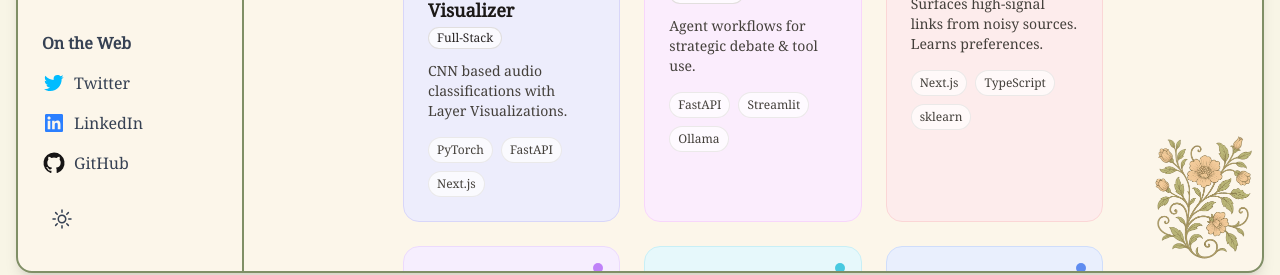
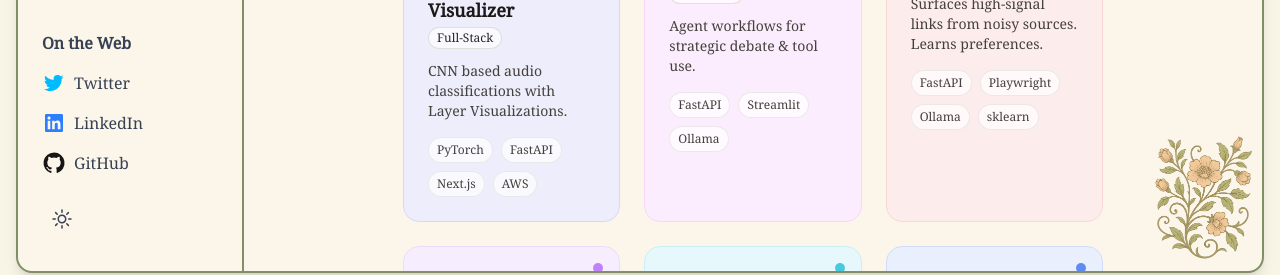
Before and after one commit to achntj/www, a Next.js app: page /projects in a window 1280 px wide. Shown: the part 447-722 px from the top of the page. Built offline with nearby package versions, Linux system fonts and the light colour scheme.

Commit message:
fix: projects stacks

```diff
--- a/app/projects/ProjectsClient.tsx
+++ b/app/projects/ProjectsClient.tsx
@@ -27,7 +27,7 @@ const projects: Project[] = [
     url: "https://cnn-audio-vis.vercel.app/",
     desc: "CNN based audio classifications with Layer Visualizations.",
     color: "#4F46E5",
-    stack: ["PyTorch", "FastAPI", "Next.js"],
+    stack: ["PyTorch", "FastAPI", "Next.js", "AWS"],
     slug: "audiocnn",
     category: "Full-Stack",
   },
@@ -45,7 +45,7 @@ const projects: Project[] = [
     url: "https://github.com/achntj/value-finder",
     desc: "Surfaces high-signal links from noisy sources. Learns preferences.",
     color: "#EF4444",
-    stack: ["Next.js", "TypeScript", "sklearn"],
+    stack: ["FastAPI", "Playwright", "Ollama", "sklearn"],
     slug: "value-finder",
     category: "Full-Stack",
   },
@@ -54,16 +54,16 @@ const projects: Project[] = [
     url: "https://github.com/achntj/Quantitative-Strategies",
     desc: "MPT, risk budgeting, and Monte Carlo tooling.",
     color: "#A855F7",
-    stack: ["Python", "NumPy", "Matplotlib", "pandas"],
+    stack: ["Python", "NumPy", "ta-lib", "Matplotlib", "pandas"],
     slug: "quantitative-strategies",
     category: "Quant",
   },
   {
     name: "Deep Learning from Scratch",
     url: "https://github.com/achntj/deep-learning-from-scratch",
-    desc: "Minimal NumPy implementations of core DL components.",
+    desc: "Minimal from-scratch implementations of core DL components and PyTorch Classes.",
     color: "#06B6D4",
-    stack: ["Python", "NumPy"],
+    stack: ["Python", "NumPy", "PyTorch"],
     slug: "dlfs",
     category: "ML",
   },
@@ -72,7 +72,7 @@ const projects: Project[] = [
     url: "https://github.com/achntj/slimlist",
     desc: "Local-first productivity suite.",
     color: "#2563EB",
-    stack: ["Next.js", "Tailwind", "SQLite"],
+    stack: ["Next.js", "Typescript", "Tailwind", "SQLite"],
     slug: "slimlist",
     category: "Full-Stack",
   },
@@ -81,7 +81,7 @@ const projects: Project[] = [
     url: "https://github.com/achntj/apptrack",
     desc: "Lightweight job application tracker.",
     color: "#16A34A",
-    stack: ["Next.js", "Prisma", "SQLite"],
+    stack: ["Next.js", "Typescript", "Prisma", "SQLite"],
     slug: "apptrack",
     category: "Full-Stack",
   },
@@ -127,7 +127,7 @@ const projects: Project[] = [
     url: "https://github.com/achntj/bookmarks-notion",
     desc: "Export browser bookmarks to Notion-ready data.",
     color: "#EAB308",
-    stack: ["TypeScript", "Node"],
+    stack: ["Python"],
     slug: "bookmarks-notion",
     category: "Tools",
   },
@@ -136,7 +136,7 @@ const projects: Project[] = [
     url: "https://github.com/achntj/zshguide",
     desc: "A cleaner mirror of Peter Stephenson’s Zsh Guide.",
     color: "#14B8A6",
-    stack: ["Next.js", "TypeScript", "MDX"],
+    stack: ["Next.js", "TypeScript"],
     slug: "zshguide",
     category: "Tools",
   },
```
